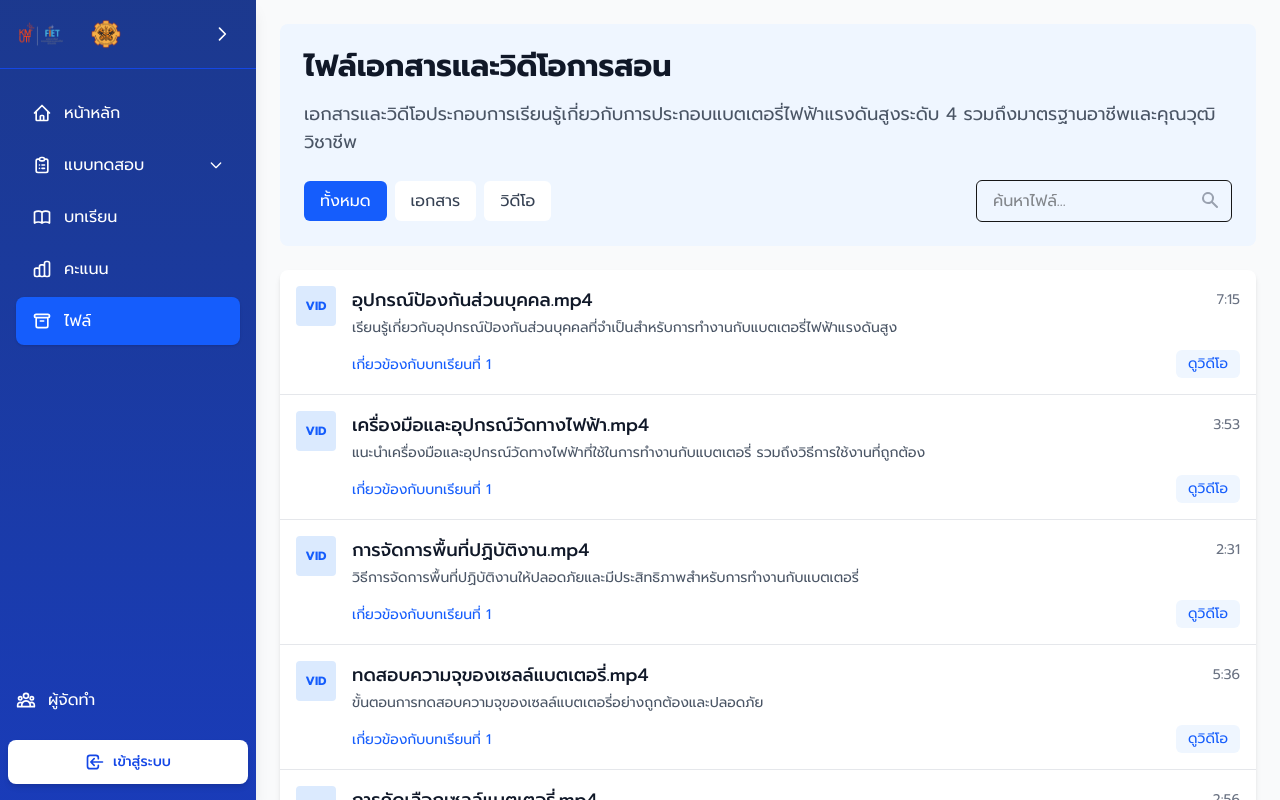
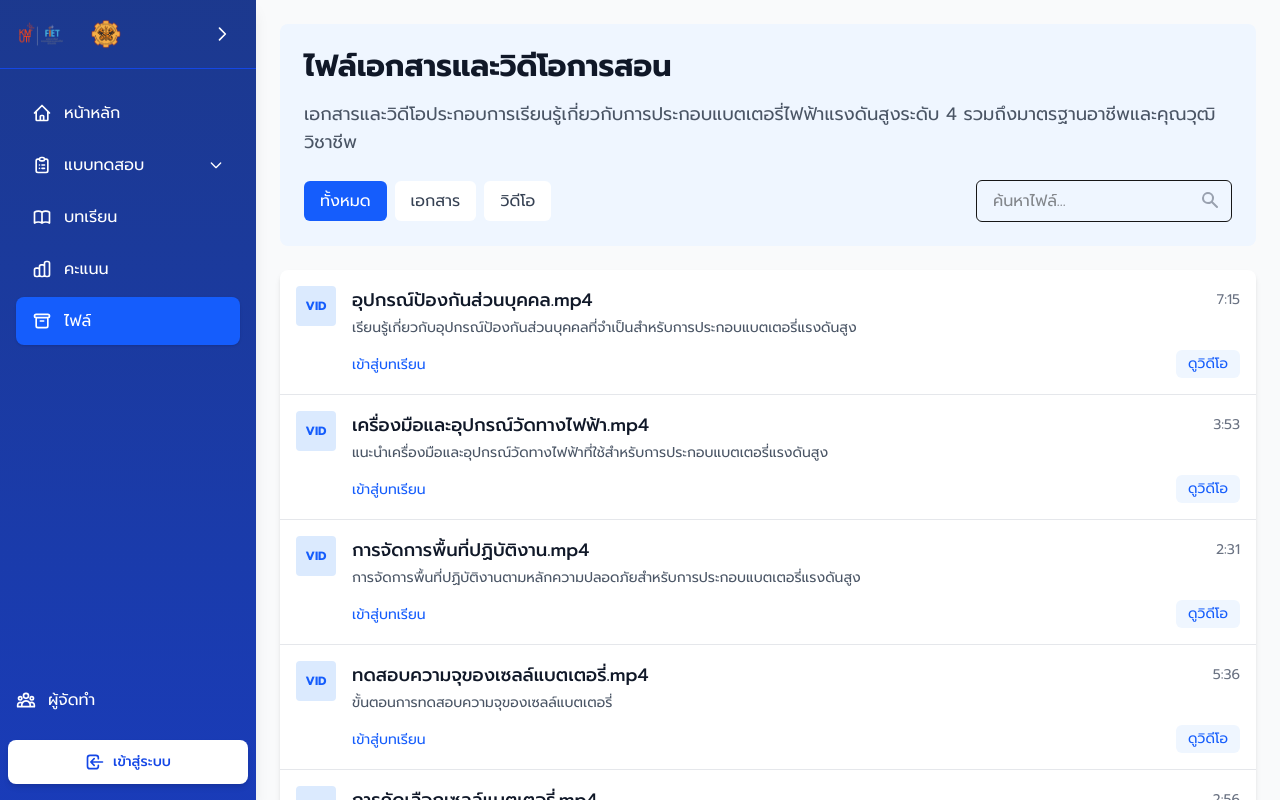
Before and after one commit to lnwboom/web, a Next.js app: page /files in a window 1280 px wide. Built offline with nearby package versions, Linux system fonts and the light colour scheme.

Commit message:
fix description

```diff
--- a/src/app/files/page.tsx
+++ b/src/app/files/page.tsx
@@ -25,9 +25,9 @@ export default function FilesPage() {
       id: 2,
       name: "อุปกรณ์ป้องกันส่วนบุคคล.mp4",
       type: "video",
-      url: "https://drive.google.com/file/d/1BAZhYBTAtMwduH-EbEgb9j2H1L4BXrjF/preview",
+      url: "https://drive.google.com/file/d/1WRYwLq95lXL7Aw3wuxE8wROpETngwSue/preview",
       description:
-        "เรียนรู้เกี่ยวกับอุปกรณ์ป้องกันส่วนบุคคลที่จำเป็นสำหรับการทำงานกับแบตเตอรี่ไฟฟ้าแรงดันสูง",
+        "เรียนรู้เกี่ยวกับอุปกรณ์ป้องกันส่วนบุคคลที่จำเป็นสำหรับการประกอบแบตเตอรี่แรงดันสูง",
       module: 1,
       duration: "7:15",
     },
@@ -35,9 +35,9 @@ export default function FilesPage() {
       id: 3,
       name: "เครื่องมือและอุปกรณ์วัดทางไฟฟ้า.mp4",
       type: "video",
-      url: "https://drive.google.com/file/d/12gfVG1nGILgZQI25YtcXzWnW6Py7rCTE/preview",
+      url: "https://drive.google.com/file/d/1AeHVYbih4IRvSoKncg5KrYwvQhJPgy0I/preview",
       description:
-        "แนะนำเครื่องมือและอุปกรณ์วัดทางไฟฟ้าที่ใช้ในการทำงานกับแบตเตอรี่ รวมถึงวิธีการใช้งานที่ถูกต้อง",
+        "แนะนำเครื่องมือและอุปกรณ์วัดทางไฟฟ้าที่ใช้สําหรับการประกอบแบตเตอรี่แรงดันสูง",
       module: 1,
       duration: "3:53",
     },
@@ -45,9 +45,9 @@ export default function FilesPage() {
       id: 4,
       name: "การจัดการพื้นที่ปฏิบัติงาน.mp4",
       type: "video",
-      url: "https://drive.google.com/file/d/1N7xnmKrVWRNWpbTL7mBU1n4QTamaYMeW/preview",
+      url: "https://drive.google.com/file/d/1_Be6cvIGeCCVEw_kgu_bIUIbzz5yLunw/preview",
       description:
-        "วิธีการจัดการพื้นที่ปฏิบัติงานให้ปลอดภัยและมีประสิทธิภาพสำหรับการทำงานกับแบตเตอรี่",
+        "การจัดการพื้นที่ปฏิบัติงานตามหลักความปลอดภัยสําหรับการประกอบแบตเตอรี่แรงดันสูง",
       module: 1,
       duration: "2:31",
     },
@@ -55,9 +55,8 @@ export default function FilesPage() {
       id: 5,
       name: "ทดสอบความจุของเซลล์แบตเตอรี่.mp4",
       type: "video",
-      url: "https://drive.google.com/file/d/1rVndMG9bBm8miNqG3qRvwiY-cbizbnIe/preview",
-      description:
-        "ขั้นตอนการทดสอบความจุของเซลล์แบตเตอรี่อย่างถูกต้องและปลอดภัย",
+      url: "https://drive.google.com/file/d/1lK4BOX2msSobGLVXCyoKi8qL5Lch0AZE/preview",
+      description: "ขั้นตอนการทดสอบความจุของเซลล์แบตเตอรี่",
       module: 1,
       duration: "5:36",
     },
@@ -65,9 +64,9 @@ export default function FilesPage() {
       id: 6,
       name: "การคัดเลือกเซลล์แบตเตอรี่.mp4",
       type: "video",
-      url: "https://drive.google.com/file/d/12IRoOMGzvoFUIz8TPNvxR4XaEpO5nxfk/preview",
+      url: "https://drive.google.com/file/d/1FE4NKD-1mrYjmtSPt8t-p8EHnwmDMg31/preview",
       description:
-        "วิธีการคัดเลือกเซลล์แบตเตอรี่ที่มีคุณภาพและเหมาะสมสำหรับการใช้งาน",
+        "การคัดเลือกเซลล์แบตเตอรี่เพื่อจัดกลุ่มเซลล์แบตเตอรี่ตามคุณสมบัติสำหรับประกอบเป็นมอดูล",
       module: 1,
       duration: "2:56",
     },
@@ -75,8 +74,9 @@ export default function FilesPage() {
       id: 7,
       name: "การประกอบแบตเตอรี่.mp4",
       type: "video",
-      url: "https://drive.google.com/file/d/16Oc9CCaIr5zR2rfS_8PPbRHr_VEvPiP-/preview",
-      description: "ขั้นตอนการประกอบแบตเตอรี่อย่างละเอียดและปลอดภัยตามมาตรฐาน",
+      url: "https://drive.google.com/file/d/10iDr9hwc3Pww_zEAeqlps_0zhWa0Yua0/preview",
+      description:
+        "ขั้นตอนการประกอบเซลล์แบตเตอรี่เป็นมอดูลพร้อมติดตั้งอุปกรณ์ BMS",
       module: 1,
       duration: "9:08",
     },
@@ -84,8 +84,8 @@ export default function FilesPage() {
       id: 8,
       name: "การทดสอบความเป็นฉนวน.mp4",
       type: "video",
-      url: "https://drive.google.com/file/d/1lHUKkMr-GqA7EJmBZdTY39ij6sZZNJZz/preview",
-      description: "วิธีการทดสอบความเป็นฉนวนของแบตเตอรี่เพื่อความปลอดภัย",
+      url: "https://drive.google.com/file/d/1OCq7HfJiX2QIEST73CLt2TEgrwBuKNg7/preview",
+      description: "การทดสอบความเป็นฉนวนของผลิตภัณฑ์ได้ตามมาตรฐาน",
       module: 1,
       duration: "1:36",
     },
@@ -93,8 +93,9 @@ export default function FilesPage() {
       id: 9,
       name: "การทดสอบฟังก์ชั่นการป้องกัน.mp4",
       type: "video",
-      url: "https://drive.google.com/file/d/1Yu3UMaU0tXRW-e35ANr2r5RfKDLkW8Sc/preview",
-      description: "การทดสอบฟังก์ชั่นการป้องกันของระบบแบตเตอรี่ไฟฟ้าแรงดันสูง",
+      url: "https://drive.google.com/file/d/1SlI7gPAD9XlkilZSDXzjvpQ-KNp24tiU/preview",
+      description:
+        "การทดสอบฟังก์ชั่นการป้องกันของระบบแบตเตอรี่แพ็คด้วยการทดสอบอุณหภูมิ",
       module: 1,
       duration: "2:00",
     },
@@ -253,7 +254,7 @@ export default function FilesPage() {
                             href={`/learn`}
                             className="text-sm text-blue-600 hover:underline"
                           >
-                            เกี่ยวข้องกับบทเรียนที่ {file.module}
+                            เข้าสู่บทเรียน
                           </Link>
                         )}
                       </div>
--- a/src/app/layout.tsx
+++ b/src/app/layout.tsx
@@ -6,7 +6,7 @@ import LayoutClient from "@/components/layout/LayoutClient";
 // We can keep this here because the file is still a server component by default,
 // and becomes a client component only when the "use client" directive is encountered.
 export const metadata: Metadata = {
-  title: "แบตเตอรี่ไฟฟ้าแรงดันสูงระดับ 4",
+  title: "การประกอบแบตเตอรี่แรงดันสูง",
   description: "เว็บไซต์สื่อการเรียนรู้เรื่องแบตเตอรี่ไฟฟ้าแรงดันสูงระดับ 4",
 };
 
--- a/src/app/learn/page.tsx
+++ b/src/app/learn/page.tsx
@@ -21,56 +21,57 @@ const Chapter1Page = () => {
 
   const videos: VideoItem[] = [
     {
-      id: "1BAZhYBTAtMwduH-EbEgb9j2H1L4BXrjF",
+      id: "1WRYwLq95lXL7Aw3wuxE8wROpETngwSue",
       title: "อุปกรณ์ป้องกันส่วนบุคคล",
       description:
-        "เรียนรู้เกี่ยวกับอุปกรณ์ป้องกันส่วนบุคคลที่จำเป็นสำหรับการทำงานกับแบตเตอรี่ไฟฟ้าแรงดันสูง",
+        "เรียนรู้เกี่ยวกับอุปกรณ์ป้องกันส่วนบุคคลที่จำเป็นสำหรับการประกอบแบตเตอรี่แรงดันสูง",
       duration: "7:15",
     },
     {
-      id: "12gfVG1nGILgZQI25YtcXzWnW6Py7rCTE",
+      id: "1AeHVYbih4IRvSoKncg5KrYwvQhJPgy0I",
       title: "เครื่องมือและอุปกรณ์วัดทางไฟฟ้า",
       description:
-        "แนะนำเครื่องมือและอุปกรณ์วัดทางไฟฟ้าที่ใช้ในการทำงานกับแบตเตอรี่ รวมถึงวิธีการใช้งานที่ถูกต้อง",
+        "แนะนำเครื่องมือและอุปกรณ์วัดทางไฟฟ้าที่ใช้สําหรับการประกอบแบตเตอรี่แรงดันสูง",
       duration: "3:53",
     },
     {
-      id: "1N7xnmKrVWRNWpbTL7mBU1n4QTamaYMeW",
+      id: "1_Be6cvIGeCCVEw_kgu_bIUIbzz5yLunw",
       title: "การจัดการพื้นที่ปฏิบัติงาน",
       description:
-        "วิธีการจัดการพื้นที่ปฏิบัติงานให้ปลอดภัยและมีประสิทธิภาพสำหรับการทำงานกับแบตเตอรี่",
+        "การจัดการพื้นที่ปฏิบัติงานตามหลักความปลอดภัยสําหรับการประกอบแบตเตอรี่แรงดันสูง",
       duration: "2:31",
     },
     {
-      id: "1rVndMG9bBm8miNqG3qRvwiY-cbizbnIe",
+      id: "1lK4BOX2msSobGLVXCyoKi8qL5Lch0AZE",
       title: "ทดสอบความจุของเซลล์แบตเตอรี่",
-      description:
-        "ขั้นตอนการทดสอบความจุของเซลล์แบตเตอรี่อย่างถูกต้องและปลอดภัย",
+      description: "ขั้นตอนการทดสอบความจุของเซลล์แบตเตอรี่",
       duration: "5:36",
     },
     {
-      id: "12IRoOMGzvoFUIz8TPNvxR4XaEpO5nxfk",
+      id: "1FE4NKD-1mrYjmtSPt8t-p8EHnwmDMg31",
       title: "การคัดเลือกเซลล์แบตเตอรี่",
       description:
-        "วิธีการคัดเลือกเซลล์แบตเตอรี่ที่มีคุณภาพและเหมาะสมสำหรับการใช้งาน",
+        "การคัดเลือกเซลล์แบตเตอรี่เพื่อจัดกลุ่มเซลล์แบตเตอรี่ตามคุณสมบัติสำหรับประกอบเป็นมอดูล",
       duration: "2:56",
     },
     {
-      id: "16Oc9CCaIr5zR2rfS_8PPbRHr_VEvPiP-",
+      id: "10iDr9hwc3Pww_zEAeqlps_0zhWa0Yua0",
       title: "การประกอบแบตเตอรี่",
-      description: "ขั้นตอนการประกอบแบตเตอรี่อย่างละเอียดและปลอดภัยตามมาตรฐาน",
+      description:
+        "ขั้นตอนการประกอบเซลล์แบตเตอรี่เป็นมอดูลพร้อมติดตั้งอุปกรณ์ BMS",
       duration: "9:08",
     },
     {
-      id: "1lHUKkMr-GqA7EJmBZdTY39ij6sZZNJZz",
+      id: "1OCq7HfJiX2QIEST73CLt2TEgrwBuKNg7",
       title: "การทดสอบความเป็นฉนวน",
-      description: "วิธีการทดสอบความเป็นฉนวนของแบตเตอรี่เพื่อความปลอดภัย",
+      description: "การทดสอบความเป็นฉนวนของผลิตภัณฑ์ได้ตามมาตรฐาน",
       duration: "1:36",
     },
     {
-      id: "1Yu3UMaU0tXRW-e35ANr2r5RfKDLkW8Sc",
+      id: "1SlI7gPAD9XlkilZSDXzjvpQ-KNp24tiU",
       title: "การทดสอบฟังก์ชั่นการป้องกัน",
-      description: "การทดสอบฟังก์ชั่นการป้องกันของระบบแบตเตอรี่ไฟฟ้าแรงดันสูง",
+      description:
+        "การทดสอบฟังก์ชั่นการป้องกันของระบบแบตเตอรี่แพ็คด้วยการทดสอบอุณหภูมิ",
       duration: "2:00",
     },
   ];
@@ -91,16 +92,14 @@ const Chapter1Page = () => {
                   const title = videos.find(
                     (v) => v.id === selectedVideo
                   )?.title;
-                  return idx !== -1 && title
-                    ? `บทที่ ${idx + 1} ${title}`
-                    : title;
+                  return idx !== -1 && title ? `${title}` : title;
                 })()
               : "กรุณาเลือกบทเรียน"}
           </h1>
           <p className="text-lg text-gray-600 max-w-3xl mx-auto">
             {selectedVideo
               ? videos.find((v) => v.id === selectedVideo)?.description
-              : "เรียนรู้พื้นฐานการทำงานกับแบตเตอรี่ไฟฟ้าแรงดันสูง ครอบคลุมอุปกรณ์ป้องกันส่วนบุคคล เครื่องมือวัด การจัดการพื้นที่ปฏิบัติงาน และขั้นตอนการทำงานที่ปลอดภัยตามมาตรฐานอาชีพ"}
+              : "เรียนรู้การประกอบแบตเตอรี่แรงดันสูง ครอบคลุมอุปกรณ์ป้องกันส่วนบุคคล เครื่องมือวัด การจัดการพื้นที่ปฏิบัติงาน และขั้นตอนการทำงานที่ปลอดภัย"}
           </p>
         </div>
 
--- a/src/app/page.tsx
+++ b/src/app/page.tsx
@@ -74,8 +74,7 @@ export default function Home() {
           </h1>
           <p className="text-xl md:text-2xl mb-8 max-w-3xl mx-auto leading-relaxed">
             บทเรียนอีเลิร์นนิง
-            (E-leaming)เพื่อให้ผู้เรียนเข้าใจและสามารถปฏิบัติขั้นตอนการประกอบแบตเตอร์่แรงกันสงได้อย่างถูก
-            ต้องและปลอดภัย
+            (E-leaming)เพื่อให้ผู้เรียนเข้าใจและสามารถปฏิบัติขั้นตอนการประกอบแบตเตอรี่แรงกันสูงได้อย่างถูกต้องและปลอดภัย
           </p>
           <div className="flex flex-col sm:flex-row gap-4 justify-center items-center">
             <Link
```
